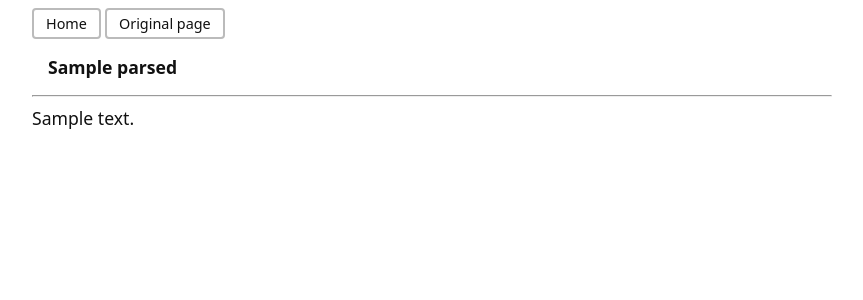
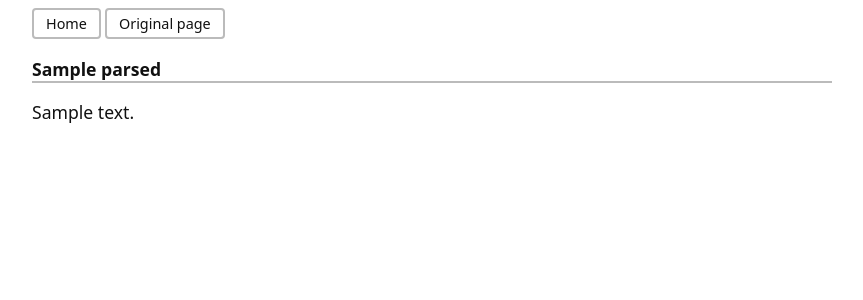
Before and after one commit to TxtDot/txtdot, a Node project: template templates/get.ejs in a window 1280 px wide. Shown: the top 300 px of the page, without its empty margins (208-1071 px from the left). Run offline with Node 20 templates, Linux system fonts and the light colour scheme; the template is opened without the code that fills it: most values are stand-ins (such as "Sample title", 1, 10 or a date in 2020).

Commit message:
CSS: border instead of hr, default margin

```diff
--- a/static/get.css
+++ b/static/get.css
@@ -5,9 +5,10 @@
 
   font-size: 0.9rem;
 }
+
 .title {
+  border-bottom: 0.125rem solid var(--bg2);
   font-weight: 600;
-  margin: 1rem;
 }
 
 a {
--- a/templates/get.ejs
+++ b/templates/get.ejs
@@ -15,10 +15,9 @@
         <a class="button secondary" href="/">Home</a>
         <a class="button secondary" href="<%= remoteUrl %>">Original page</a>
       </div>
-      <div class="title">
+      <p class="title">
         <%= parsed.title %>
-      </div>
-      <hr>
+      </p>
       <%- parsed.content %>
     </main>
   </body>
```
